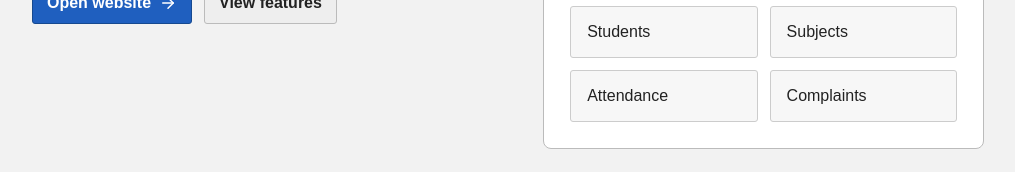
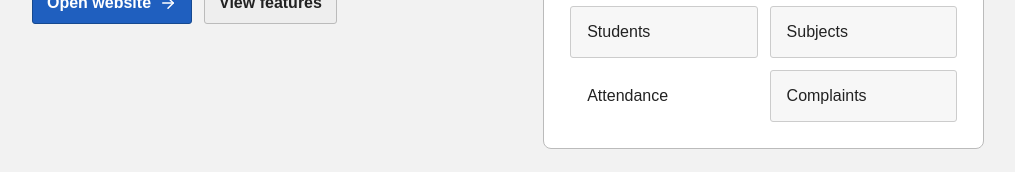
Before and after one commit to Jungjeetsingh9929/college-management-portal, a React (Vite) app: page / in a window 1280 px wide. Shown: the part 368-540 px from the top of the page, without its empty margins (132-1147 px from the left). Built offline with nearby package versions, Linux system fonts and the light colour scheme; no server answers.

Commit message:
Make attendance feature reachable from landing page

```diff
--- a/client/src/pages/Home.jsx
+++ b/client/src/pages/Home.jsx
@@ -48,7 +48,9 @@ export function Home() {
           <div className="mini-grid">
             <div>Students</div>
             <div>Subjects</div>
-            <div>Attendance</div>
+            <Link className="mini-grid-link" to="/login" aria-label="Open Attendance">
+              Attendance
+            </Link>
             <div>Complaints</div>
           </div>
         </div>
--- a/client/src/styles.css
+++ b/client/src/styles.css
@@ -206,7 +206,8 @@ button {
 
 .scan-chip,
 .hero-card,
-.mini-grid div {
+.mini-grid div,
+.mini-grid-link {
   border: 1px solid rgba(255, 255, 255, 0.14);
   border-radius: 8px;
 }
@@ -244,9 +245,20 @@ button {
   grid-template-columns: repeat(2, 1fr);
 }
 
-.mini-grid div {
+.mini-grid div,
+.mini-grid-link {
   background: rgba(255, 255, 255, 0.08);
   padding: 16px;
+}
+
+.mini-grid-link {
+  color: inherit;
+  text-decoration: none;
+}
+
+.mini-grid-link:hover,
+.mini-grid-link:focus-visible {
+  background: rgba(255, 255, 255, 0.16);
 }
 
 .feature-band {
```
